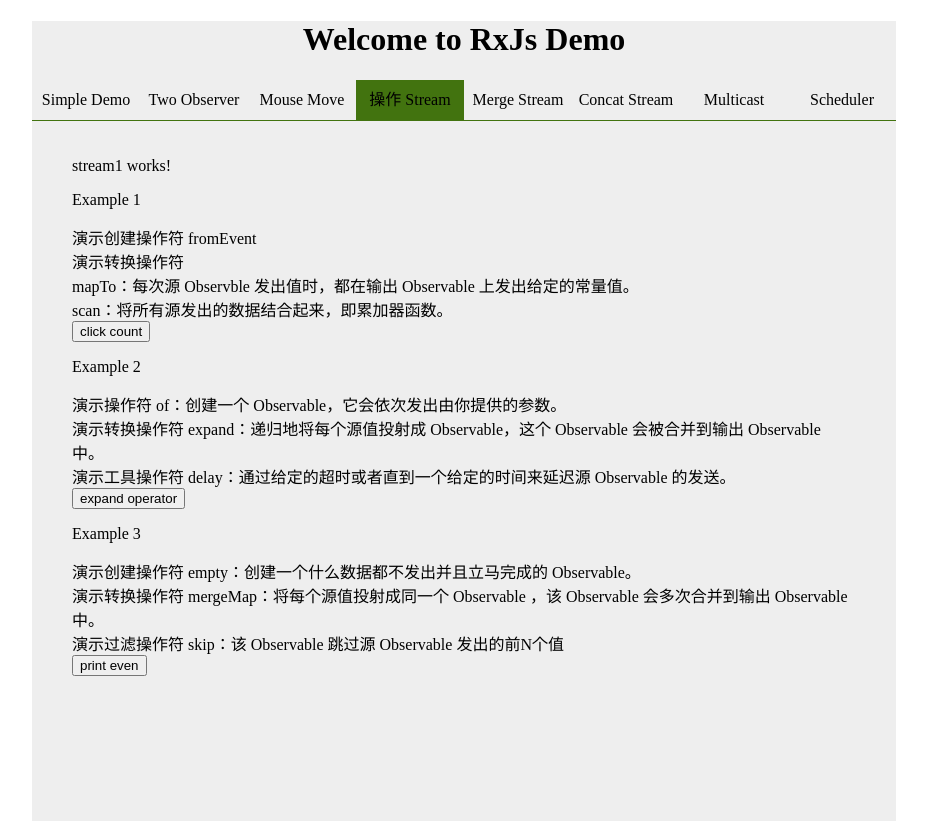
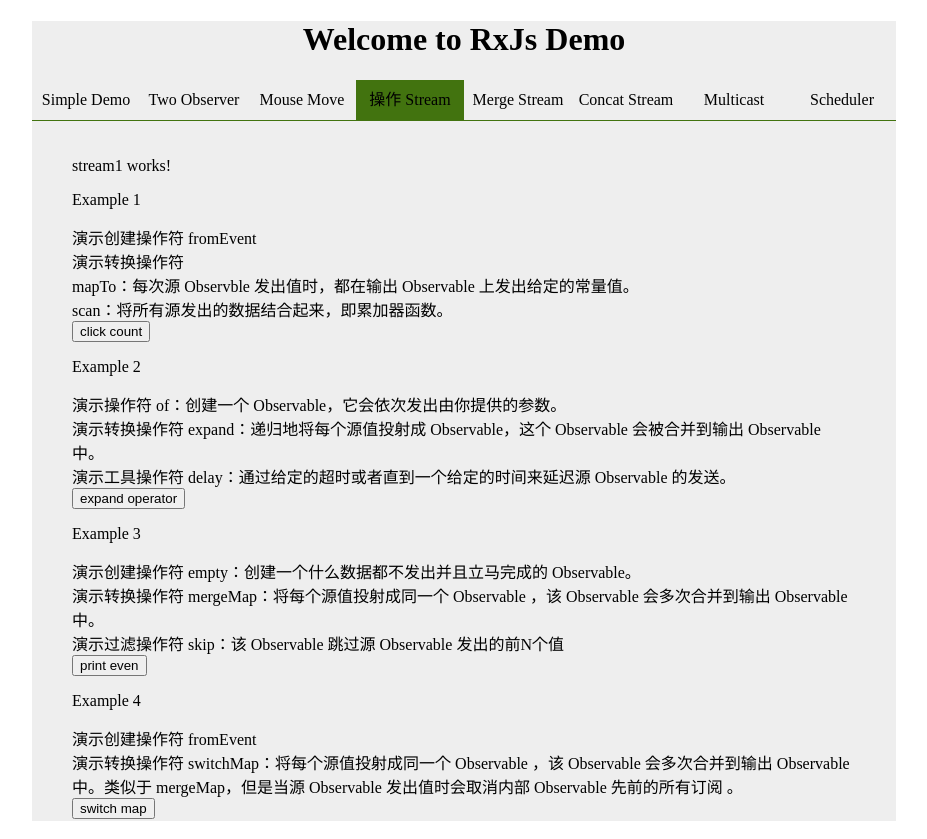
Before and after one commit to TD-Front-End-Session/rxjs-demo, an Angular app: page /stream1 in a window 1280 px wide. Shown: the whole page, without its empty margins (176-1103 px from the left). Built offline with nearby package versions, Linux system fonts and the light colour scheme.

Commit message:
Add some description

```diff
--- a/src/app/stream1/stream1.component.html
+++ b/src/app/stream1/stream1.component.html
@@ -16,3 +16,8 @@
 <div>演示转换操作符 mergeMap：将每个源值投射成同一个 Observable ，该 Observable 会多次合并到输出 Observable 中。</div>
 <div>演示过滤操作符 skip：该 Observable 跳过源 Observable 发出的前N个值</div>
 <button id="print-even">print even</button>
+
+<p>Example 4</p>
+<div>演示创建操作符 fromEvent</div>
+<div>演示转换操作符 switchMap：将每个源值投射成同一个 Observable ，该 Observable 会多次合并到输出 Observable 中。类似于 mergeMap，但是当源 Observable 发出值时会取消内部 Observable 先前的所有订阅 。</div>
+<button id="switch-map">switch map</button>
--- a/src/app/stream1/stream1.component.ts
+++ b/src/app/stream1/stream1.component.ts
@@ -1,5 +1,7 @@
-import { Component, OnInit } from '@angular/core';
-import { fromEvent, of, empty, Subscription } from 'rxjs';
+import {Component, OnDestroy, OnInit} from '@angular/core';
+import { fromEvent, of, empty, Subscription, interval } from 'rxjs';
+import { switchMap } from 'rxjs/operators';
+
 import {
   mapTo,
   scan,
@@ -16,7 +18,7 @@
   templateUrl: './stream1.component.html',
   styleUrls: ['./stream1.component.less']
 })
-export class Stream1Component implements OnInit {
+export class Stream1Component implements OnInit, OnDestroy {
   subscriptions: Subscription[] = [];
   constructor() {}
 
@@ -24,6 +26,7 @@
     this.initExample1();
     this.initExample2();
     this.initExample3();
+    this.initExample4();
   }
 
   initExample1(): void {
@@ -69,6 +72,13 @@
     this.subscriptions.push(subscription3);
   }
 
+  initExample4(): void {
+    const switchMapBtn = document.getElementById('switch-map');
+    fromEvent(switchMapBtn, 'click').pipe(
+      switchMap(event => interval(1000))
+    ).subscribe(val => console.log(val));
+  }
+
   ngOnDestroy(): void {
     this.subscriptions.forEach(subscription => {
       subscription.unsubscribe();
```
Also changed, not shown: src/app/stream2/stream2.component.ts (+4 -4 lines).
